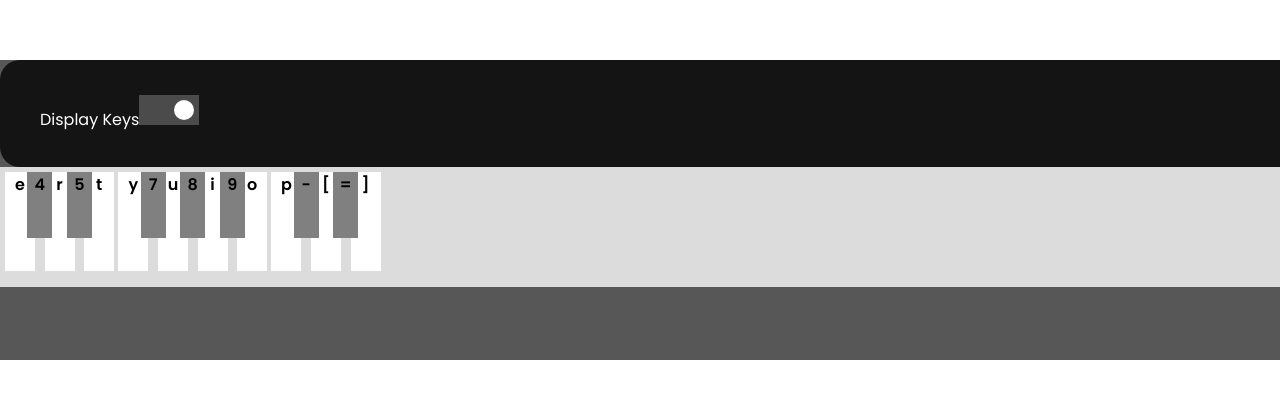
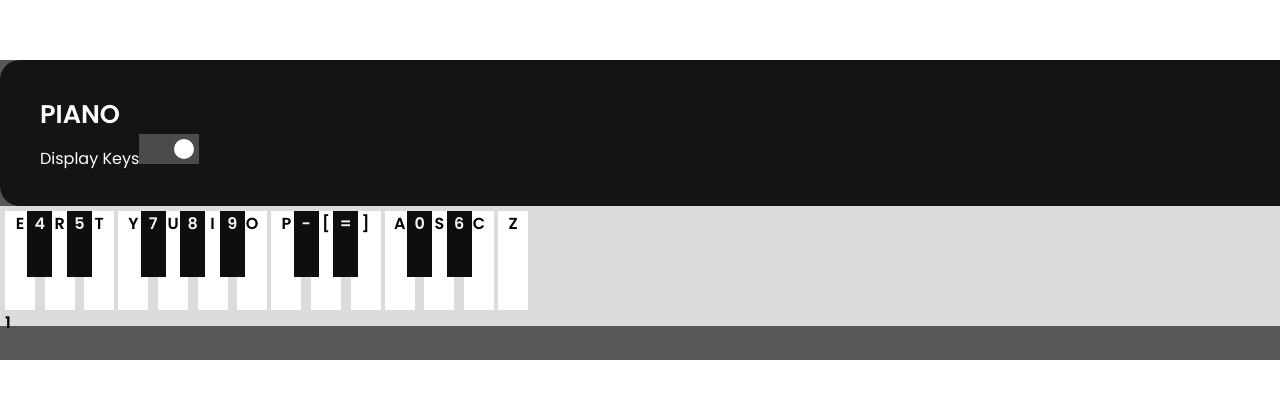
Before and after one commit to FANSAN6190/VPiano, a plain HTML site: page index.html in a window 1280 px wide. Shown: the part 132-530 px from the top of the page. Drawn offline with Linux system fonts and the light colour scheme.

Commit message:
moreKeysAdded

```diff
--- a/index.html
+++ b/index.html
@@ -14,53 +14,54 @@
     <main class="main">
         <div class="piano">
             <div class="controls">
+                <h2>PIANO</h2>
                 <div class="column keys-checkbox" >
                    <span style="color:white;">Display Keys</span><input type="checkbox" checked>
                 </div>
             </div>
             <div class="play_section">
                 <span class="key1 key_W keys">
-                    <h4>e</h4>
+                    <h4>E</h4>
                 </span>
                 <span class="key2 key_B keys">
                     <h4>4</h4>
                 </span>
 
                 <span class="key3 key_W keys">
-                    <h4>r</h4>
+                    <h4>R</h4>
                 </span>
                 <span class="key4 key_B keys">
                     <h4>5</h4>
                 </span>
 
                 <span class="key5 key_W keys">
-                    <h4>t</h4>
+                    <h4>T</h4>
                 </span>
                 <span class="key6 key_W keys">
-                    <h4>y</h4>
+                    <h4>Y</h4>
                 </span>
                 <span class="key7 key_B keys">
                     <h4>7</h4>
                 </span>
                 <span class="key8 key_W keys ">
-                    <h4>u</h4>
+                    <h4>U</h4>
                 </span>
                 <span class="key9 key_B keys">
                     <h4>8</h4>
                 </span>
 
                 <span class="key10 key_W keys">
-                    <h4>i</h4>
+                    <h4>I</h4>
                 </span>
                 <span class="key11 key_B keys">
                     <h4>9</h4>
                 </span>
 
                 <span class="key12 key_W keys">
-                    <h4>o</h4>
+                    <h4>O</h4>
                 </span>
                 <span class="key13 key_W keys ">
-                    <h4>p</h4>
+                    <h4>P</h4>
                 </span>
                 <span class="key14 key_B keys">
                     <h4>-</h4>
@@ -76,6 +77,29 @@
                 <span class="key17 key_W keys">
                     <h4>]</h4>
                 </span>
+                <span class="key18 key_W keys">
+                    <h4>A</h4>
+                </span>
+                <span class="key19 key_B keys">
+                    <h4>0</h4>
+                </span>
+
+                <span class="key20 key_W keys">
+                    <h4>S</h4>
+                </span>
+                <span class="key21 key_B keys">
+                    <h4>6</h4>
+                </span>
+
+                <span class="key24 key_W keys">
+                    <h4>C</h4>
+                </span>
+                <span class="key25 key_W keys">
+                    <h4>Z</h4>
+                </span>
+                <span class="key26key_B keys">
+                    <h4>1</h4>
+                </span>
             </div>
         </div>
     </main>
--- a/style.css
+++ b/style.css
@@ -5,7 +5,10 @@
   box-sizing: border-box;
   font-family: 'Poppins', sans-serif;
 }
-
+h2 {
+  font-size: 1.6rem;
+  color: white;
+}
 .piano{
     margin-top:15%;
     margin-left: auto;
@@ -55,8 +58,8 @@
     width: 25px;
     height: 60%;
     display: inline-block;
-    color: black;
-    background-color: gray;
+    color: rgb(245, 242, 242);
+    background-color: rgb(14, 14, 14);
     position: relative;
     z-index: 9;
     margin-left: -12px;
```
